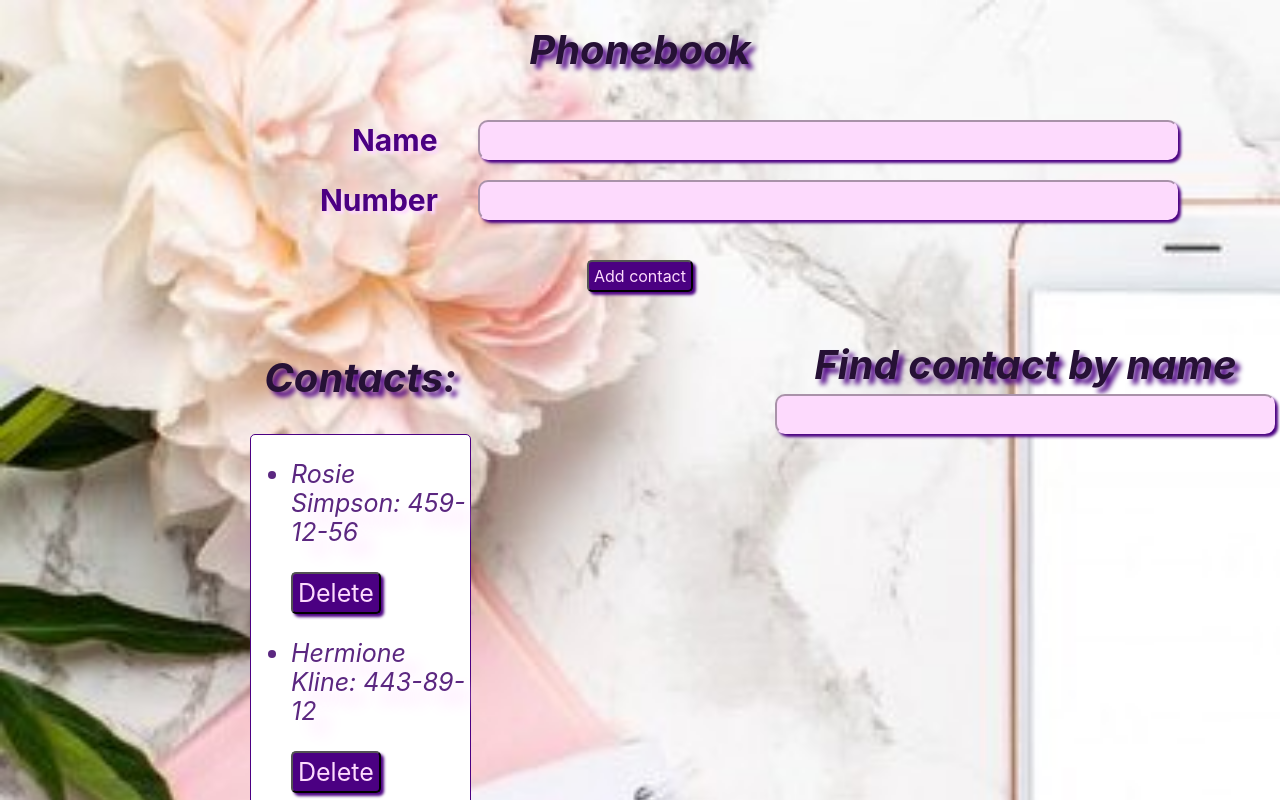
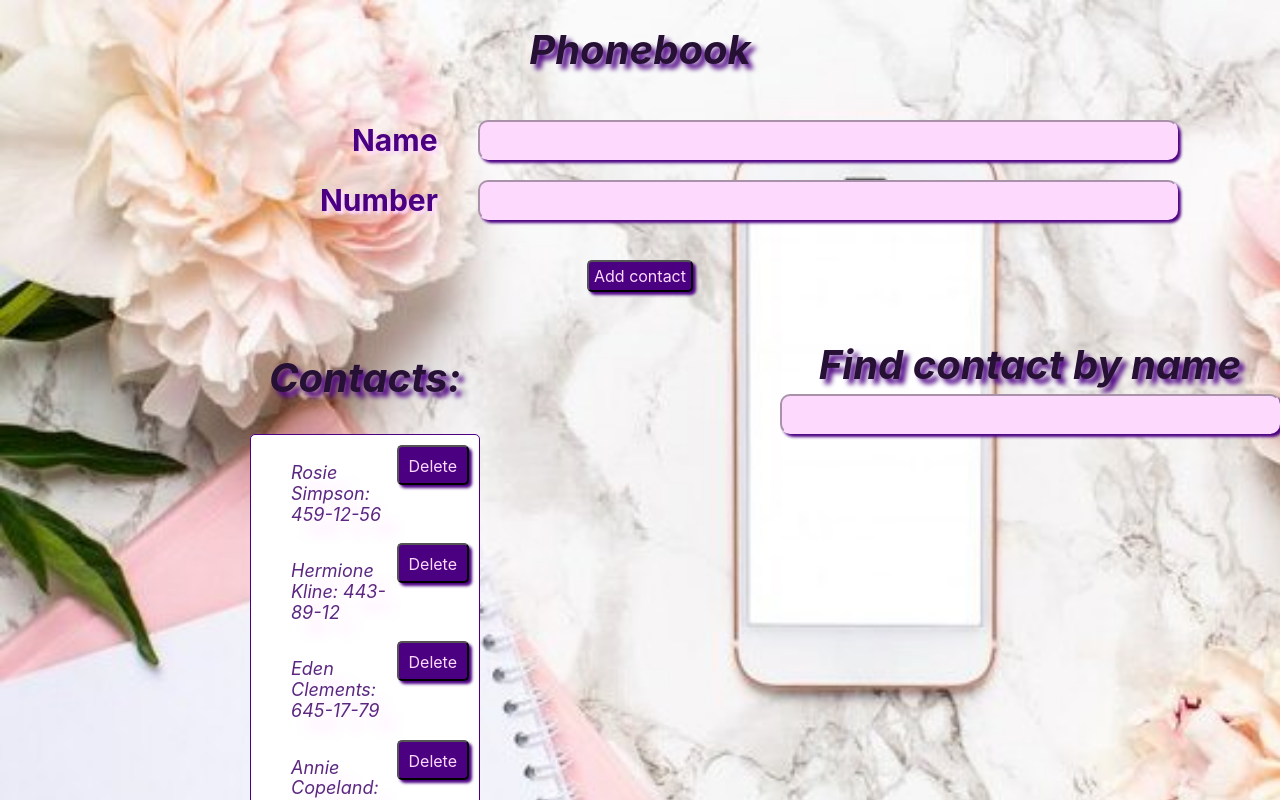
Before and after one commit to Tate-T/goit-react-hw-02-phonebook-bc13, a React (Create React App) app: page / in a window 1280 px wide. Shown: the top 800 px of the page. Built offline with nearby package versions, Linux system fonts and the light colour scheme.

Commit message:
fixed contactlist-styles

```diff
--- a/src/components/Contacts/Contacts.jsx
+++ b/src/components/Contacts/Contacts.jsx
@@ -9,7 +9,7 @@ const Contacts = ({ findContact, deleteContact }) => {
                 {findContact().map(contact => (
                     <li className={s.contactsItem} key={contact.id}>
                         <p>{contact.name}: {contact.number}</p>
-                        <button type="button" id={contact.id} onClick={deleteContact}>
+                        <button type="button" className={s.deleteBtn} id={contact.id} onClick={deleteContact}>
                             Delete
                         </button>
                     </li>
--- a/src/components/Contacts/Contacts.module.css
+++ b/src/components/Contacts/Contacts.module.css
@@ -1,5 +1,5 @@
 .contactsSection {
-    width: 400px;
+    width: 600px;
     margin-left: 250px;
 }
 
@@ -18,9 +18,26 @@
 }
 
 .contactsItem {
+    display: flex;
 color: rgb(91, 39, 128);
 font-style: italic;
-font-size: 25px;
+font-size: 18px;
 text-shadow: 15px 15px 15px rgb(253, 218, 253);
-margin-bottom: 10px;
 }
+
+.contactsItem:nth-child(1) {
+    margin-top: 10px;
+}
+
+.deleteBtn {
+    display: block;
+    height: 40px;
+    font-size: 16px;
+    padding: 10px;
+    color:  rgb(253, 218, 253);
+    background-color: indigo;
+    border-radius: 5px;
+    box-shadow: 3px 3px 3px indigo;
+    margin-left: auto;
+    margin-right: 10px;
+}
```
